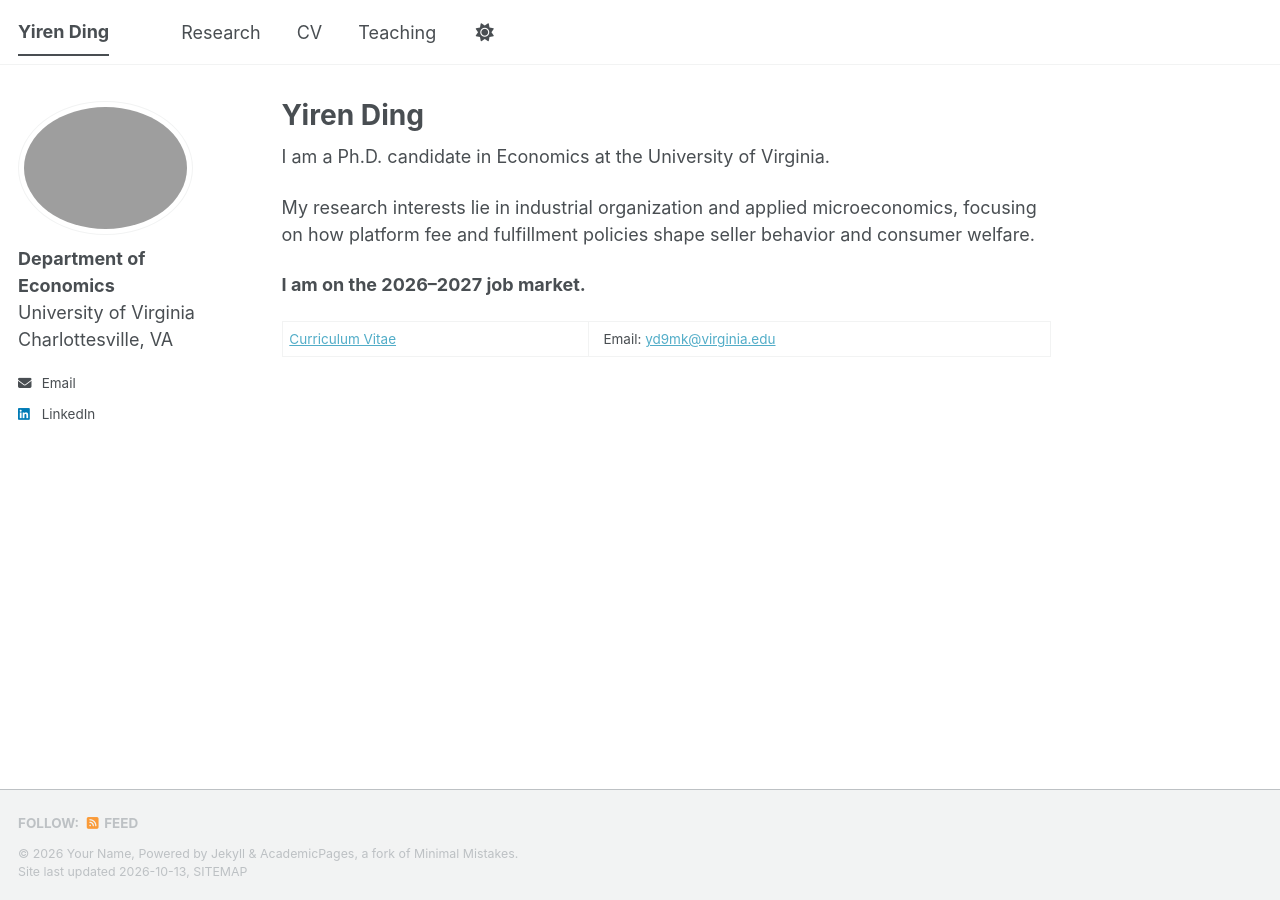
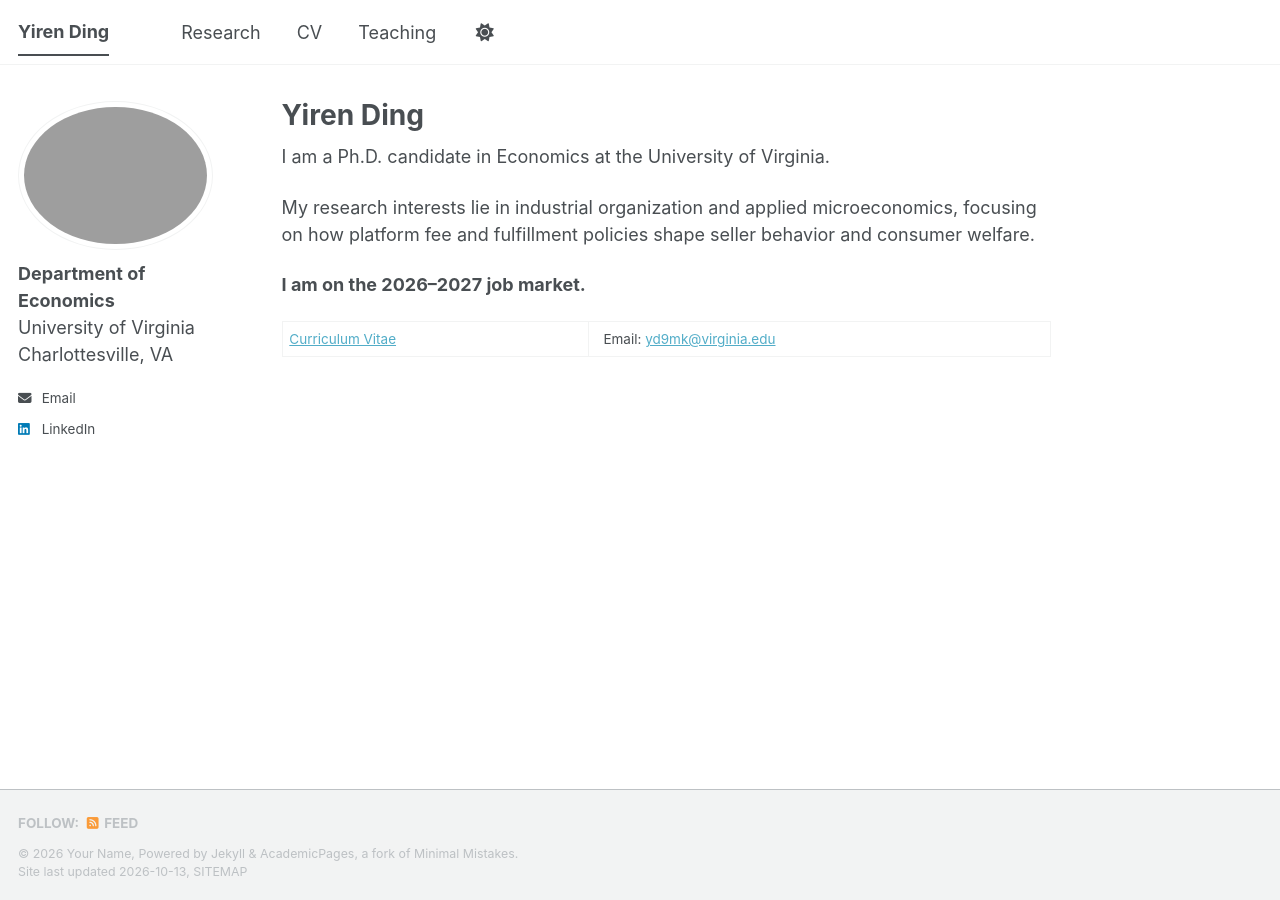
Before and after one commit to dingyiren/dingyiren.github.io, a Jekyll site: the page built from _pages/about.md, in a window 1280 px wide. Built offline with Jekyll 4.4.1, drawn with Linux system fonts in a browser that asks for light colours; a style sheet for code colours, icons or effects is not loaded.

Commit message:
Update main.scss

```diff
--- a/assets/css/main.scss
+++ b/assets/css/main.scss
@@ -37,3 +37,10 @@
     "layout/sidebar",
     "layout/json_cv"
 ;
+
+
+
+.author__avatar img {
+  width: 100% !important;
+  max-width: 220px !important;
+}
```
